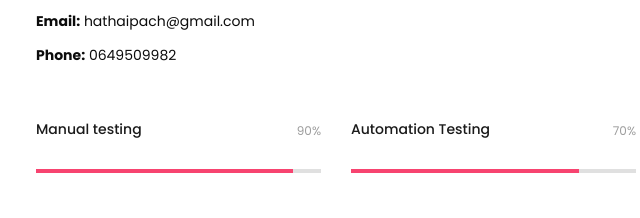
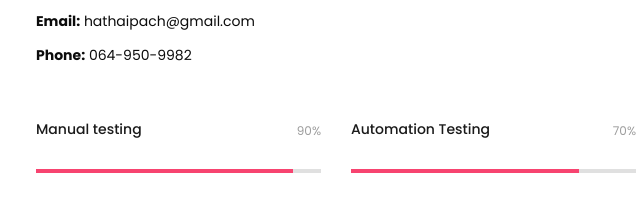
Before and after one commit to Hathaipach/cv, a plain HTML site: page index.html in a window 1280 px wide. Shown: the part 329-547 px from the top of the page, 434-1074 px from the left. Drawn offline with Linux system fonts and the light colour scheme.

```diff
--- a/index.html
+++ b/index.html
@@ -120,7 +120,7 @@
 					<li><strong>Birthday:</strong> December 20, 1986</li>
 					<li><strong>Location:</strong> Din Daeng, Bangkok</li>
 					<li><strong>Email:</strong> hathaipach@gmail.com</li>
-					<li><strong>Phone:</strong> 0649509982</li>
+					<li><strong>Phone:</strong> 064-950-9982</li>
 				</ul>
 
 
```
